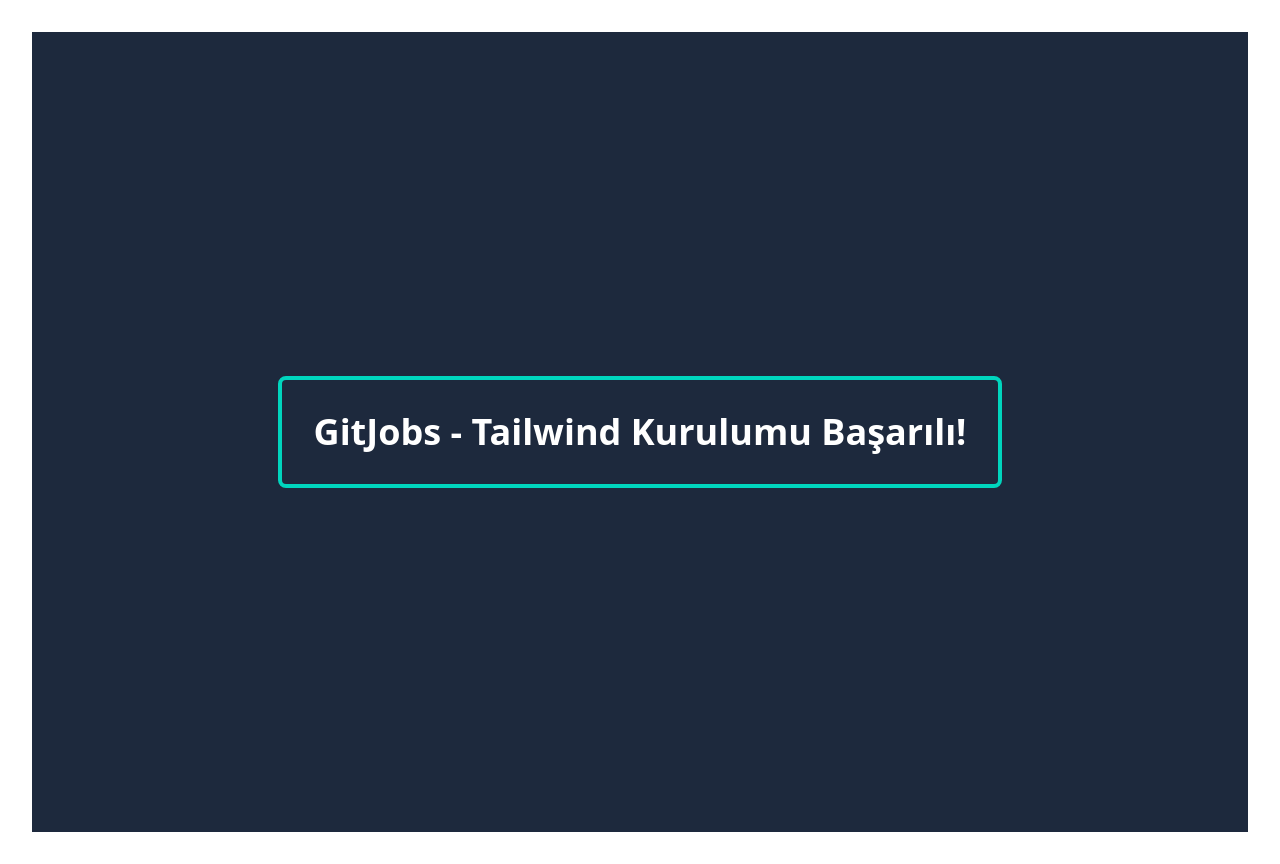
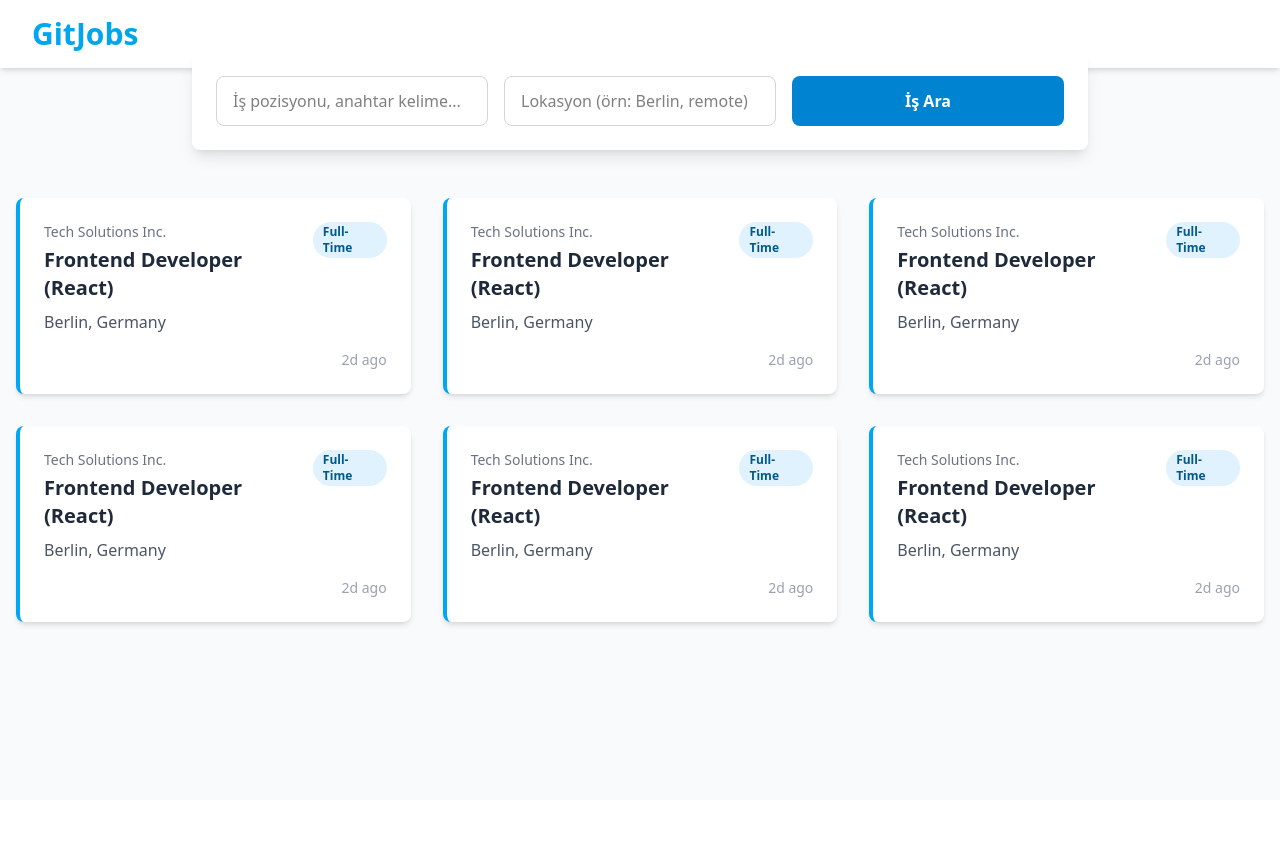
Before and after one commit to furkycl/gitjobs-app, a React (Vite) app: page / in a window 1280 px wide. After the commit the page ends 800 px from the top, so only its background shows below. Built offline with nearby package versions, Linux system fonts and the light colour scheme.

Commit message:
feat(ui): Create static UI components for HomePage layout

```diff
--- a/src/App.jsx
+++ b/src/App.jsx
@@ -1,14 +1,7 @@
-import "./App.css";
+import HomePage from "./pages/HomePage";
 
 function App() {
-  return (
-    // Arka planı koyu gri, yazıyı beyaz ve büyük yapalım
-    <div className="bg-slate-800 min-h-screen flex items-center justify-center">
-      <h1 className="text-4xl font-bold text-center text-white p-8 border-4 border-teal-400 rounded-lg">
-        GitJobs - Tailwind Kurulumu Başarılı!
-      </h1>
-    </div>
-  );
+  return <HomePage />;
 }
 
 export default App;
--- /dev/null
+++ b/src/components/Header.jsx
@@ -0,0 +1,13 @@
+import React from "react";
+
+function Header() {
+  return (
+    <header className="w-full bg-white shadow-md py-4 px-8">
+      <h1 className="text-3xl font-extrabold text-transparent bg-clip-text bg-gradient-to-r from-sky-500 to-emerald-600 font-logo">
+        GitJobs
+      </h1>
+    </header>
+  );
+}
+
+export default Header;
--- /dev/null
+++ b/src/components/JobCard.jsx
@@ -0,0 +1,31 @@
+import React from "react";
+
+function JobCard() {
+  const job = {
+    company: "Tech Solutions Inc.",
+    title: "Frontend Developer (React)",
+    location: "Berlin, Germany",
+    type: "Full-Time",
+    posted: "2d ago",
+  };
+
+  return (
+    <div className="bg-white rounded-lg shadow-md hover:shadow-xl transition-shadow duration-300 p-6 border-l-4 border-sky-500">
+      <div className="flex justify-between items-start">
+        <div>
+          <p className="text-sm text-gray-500">{job.company}</p>
+          <h3 className="text-xl font-bold text-gray-800 mt-1">{job.title}</h3>
+          <p className="text-gray-600 mt-2">{job.location}</p>
+        </div>
+        <span className="bg-sky-100 text-sky-800 text-xs font-semibold px-2.5 py-0.5 rounded-full">
+          {job.type}
+        </span>
+      </div>
+      <div className="text-right text-sm text-gray-400 mt-4">
+        <p>{job.posted}</p>
+      </div>
+    </div>
+  );
+}
+
+export default JobCard;
--- /dev/null
+++ b/src/components/SearchBar.jsx
@@ -0,0 +1,28 @@
+import React from "react";
+
+function SearchBar() {
+  return (
+    <div className="w-full max-w-4xl mx-auto bg-white rounded-lg shadow-lg p-6 mt-[-3rem] z-10 relative">
+      <form className="grid grid-cols-1 md:grid-cols-3 gap-4">
+        <input
+          type="text"
+          placeholder="İş pozisyonu, anahtar kelime..."
+          className="w-full px-4 py-3 border border-gray-300 rounded-lg focus:outline-none focus:ring-2 focus:ring-sky-500"
+        />
+        <input
+          type="text"
+          placeholder="Lokasyon (örn: Berlin, remote)"
+          className="w-full px-4 py-3 border border-gray-300 rounded-lg focus:outline-none focus:ring-2 focus:ring-sky-500"
+        />
+        <button
+          type="submit"
+          className="w-full bg-sky-600 text-white font-bold py-3 px-4 rounded-lg hover:bg-sky-700 transition-colors duration-300"
+        >
+          İş Ara
+        </button>
+      </form>
+    </div>
+  );
+}
+
+export default SearchBar;
--- /dev/null
+++ b/src/pages/HomePage.jsx
@@ -0,0 +1,25 @@
+import React from "react";
+import Header from "../components/Header";
+import SearchBar from "../components/SearchBar";
+import JobCard from "../components/JobCard";
+
+function HomePage() {
+  return (
+    <div className="bg-gray-50 min-h-screen">
+      <Header />
+      <main className="container mx-auto px-4 py-8">
+        <SearchBar />
+        <div className="mt-12 grid grid-cols-1 md:grid-cols-2 lg:grid-cols-3 gap-8">
+          <JobCard />
+          <JobCard />
+          <JobCard />
+          <JobCard />
+          <JobCard />
+          <JobCard />
+        </div>
+      </main>
+    </div>
+  );
+}
+
+export default HomePage;
```
